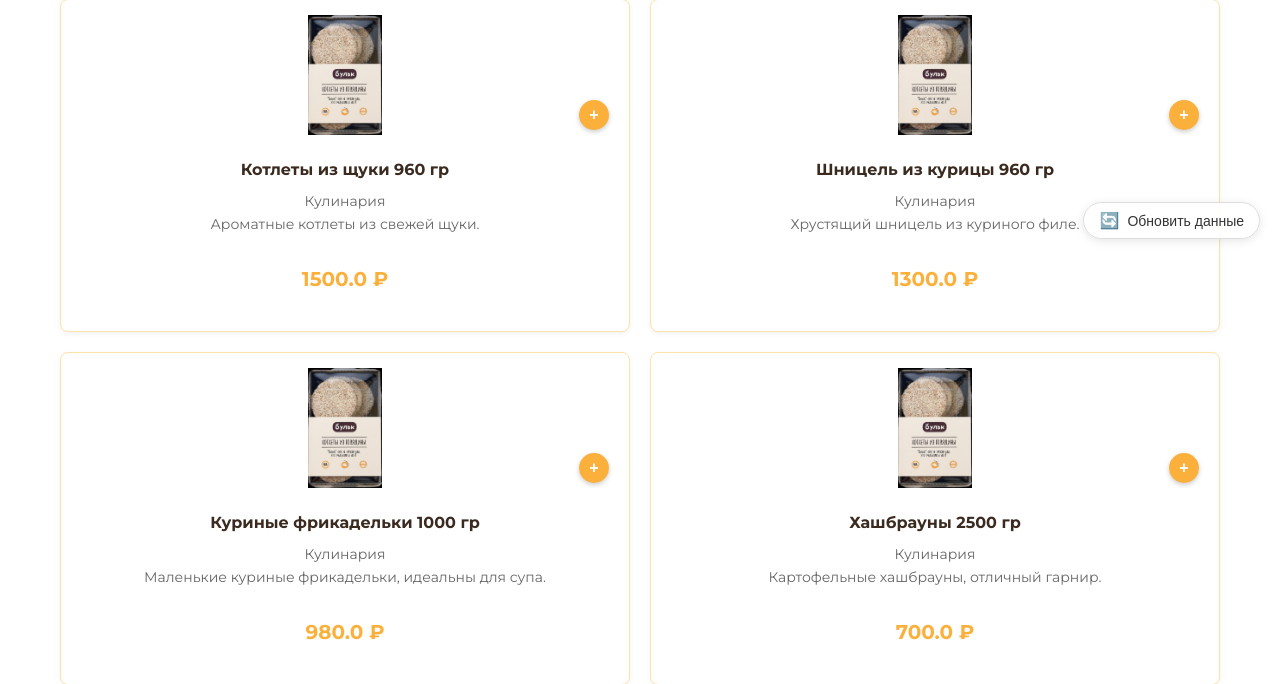
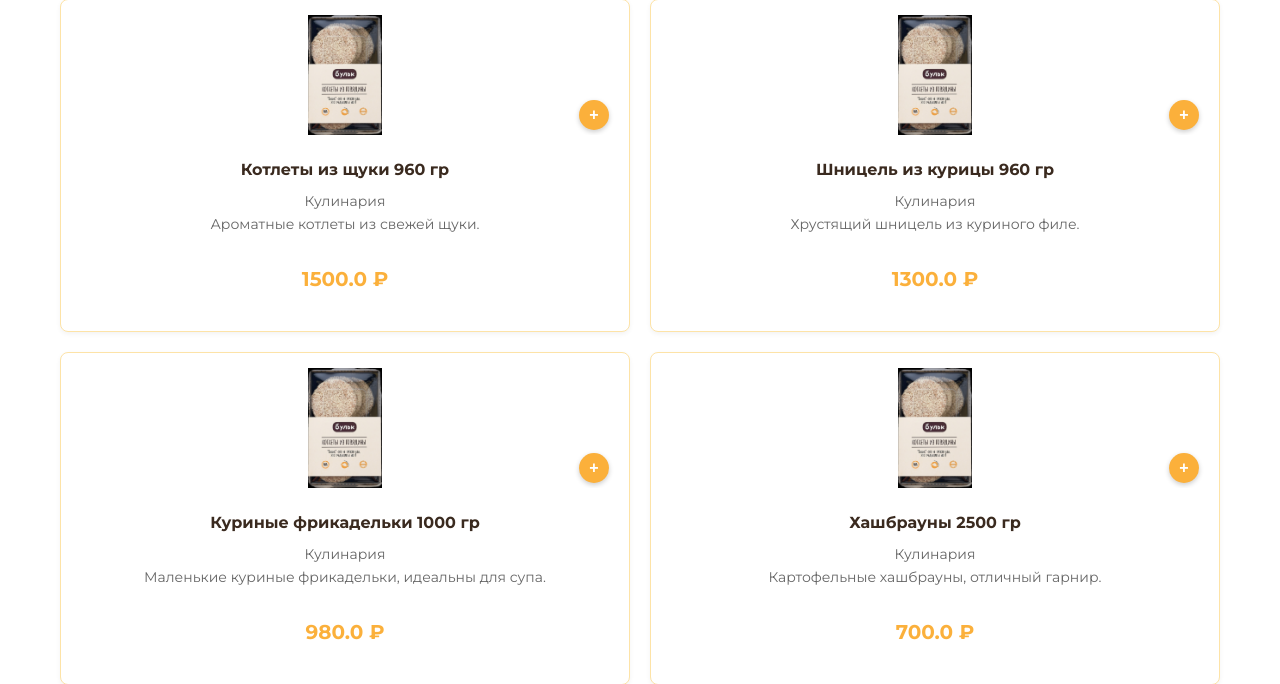
Before and after one commit to agdelesha/bulkadmin, a Flask app: page / in a window 1280 px wide. Shown: the part 541-1225 px from the top of the page. Run offline with Flask 3, Linux system fonts and the light colour scheme; data comes from the database, SQL or seed files in the repository; data that the repository does not hold is empty; some libraries are stand-ins or nearby versions.

Commit message:
Обновлен base.html: изменены стили и скрипты

```diff
--- a/webapp/templates/base.html
+++ b/webapp/templates/base.html
@@ -796,13 +796,7 @@
 
 </script>
 
-<!-- Кнопка очистки кэша -->
-<div id="cache-control-panel" class="cache-control-panel">
-    <button id="clear-cache-btn" class="cache-control-btn" title="Очистить кэш и обновить данные с сервера">
-        <span class="cache-icon">🔄</span>
-        <span class="cache-text">Обновить данные</span>
-    </button>
-</div>
+
 
 <style>
     /* Стили для панели управления кэшем */
@@ -863,24 +857,7 @@
 </style>
 
 <script>
-    // Обработчик нажатия на кнопку очистки кэша
-    document.addEventListener('DOMContentLoaded', function() {
-        const clearCacheBtn = document.getElementById('clear-cache-btn');
-        if (clearCacheBtn) {
-            clearCacheBtn.addEventListener('click', function() {
-                // Очищаем весь кэш
-                if (window.CacheManager) {
-                    CacheManager.clearAllCache();
-                    // Перезагружаем страницу для обновления данных
-                    setTimeout(() => {
-                        location.reload();
-                    }, 1000);
-                } else {
-                    showTemporaryMessage('Менеджер кэша не инициализирован', 'error');
-                }
-            });
-        }
-    });
+    // Инициализация скриптов
 </script>
 </body>
 </html>
```
